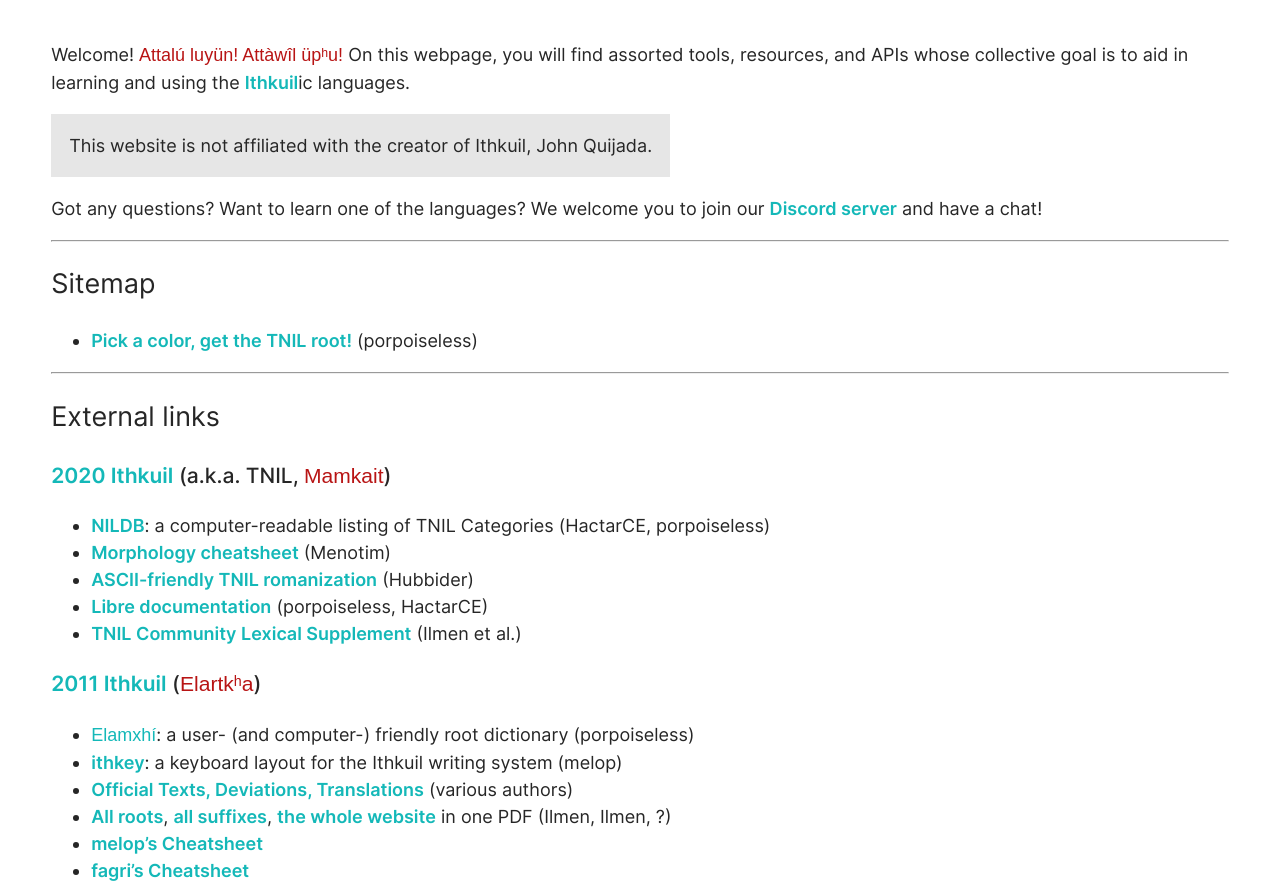
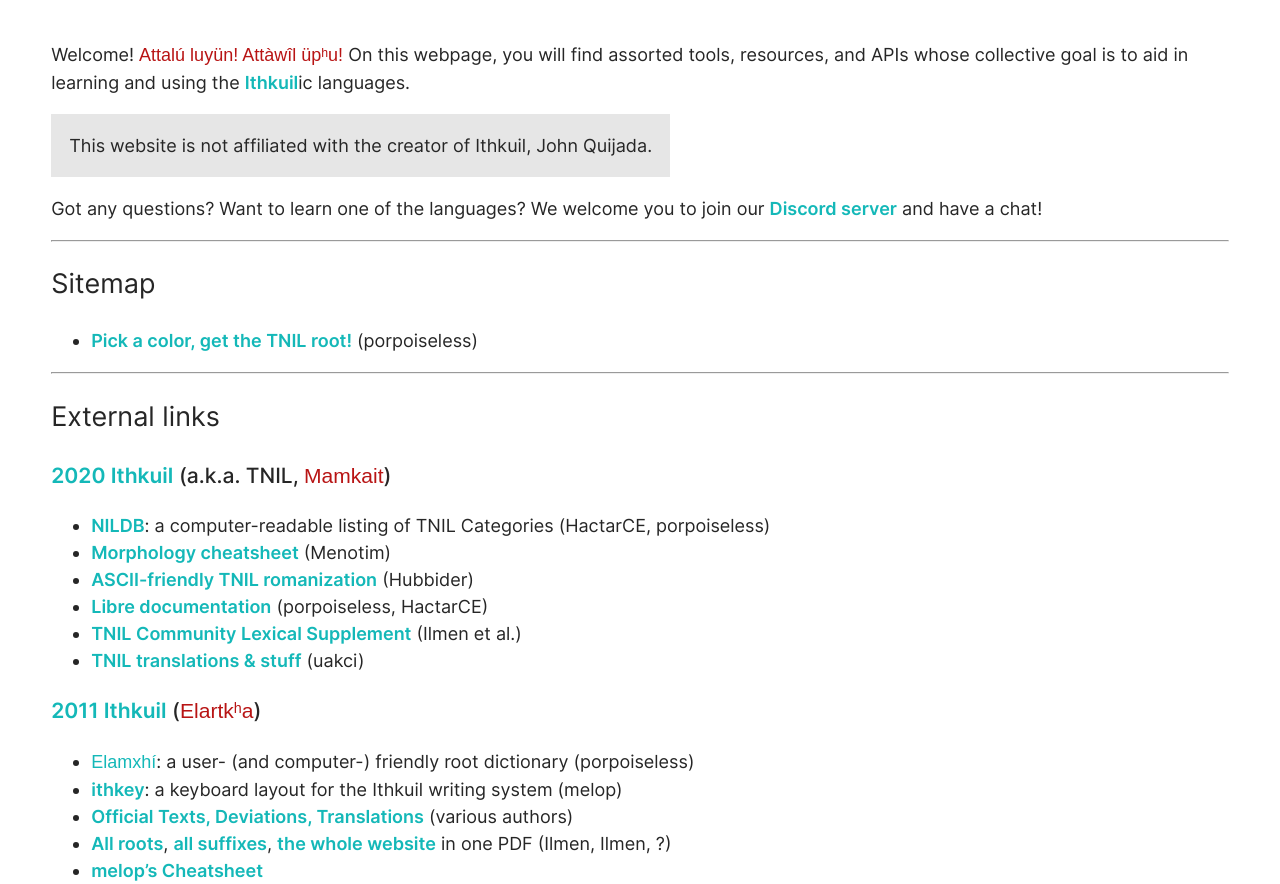
Before and after one commit to uakci/ithkuil.place, a plain HTML site: page src/index.html in a window 1280 px wide. Shown: the part 156-1040 px from the top of the page. Drawn offline with Linux system fonts and the light colour scheme; a web font is replaced by a local one.

Commit message:
putting myself in

```diff
--- a/src/index.html
+++ b/src/index.html
@@ -49,6 +49,7 @@
         <li><a href="https://docs.google.com/document/d/1Dlf9xcVqBeHQYrnDpDVgb5WUiNDpyBA36frC5dJCVNM/edit">ASCII-friendly TNIL romanization</a> (Hubbider)</li>
         <li><a href="https://tnil.readthedocs.io/en/latest/">Libre documentation</a> (porpoiseless, HactarCE)</li>
         <li><a href="https://docs.google.com/spreadsheets/d/1_RCOCVkRvZsSd5Vomfr8wDeRF7kUQ-feYOCkrQzXLCw/edit">TNIL Community Lexical Supplement</a> (Ilmen et al.)</li>
+        <li><a href="https://docs.google.com/spreadsheets/d/1f88UJaJPDvOSCFx16-LSx931lyE6v5NPgsFw1P5VFjo/edit">TNIL translations & stuff</a> (uakci)</li>
       </ul>
 
       <h3 id="links-3"><a href="http://ithkuil.net">2011 Ithkuil</a> (<span lang="ithkuil">Elartkʰa</span>)</h3>
```
